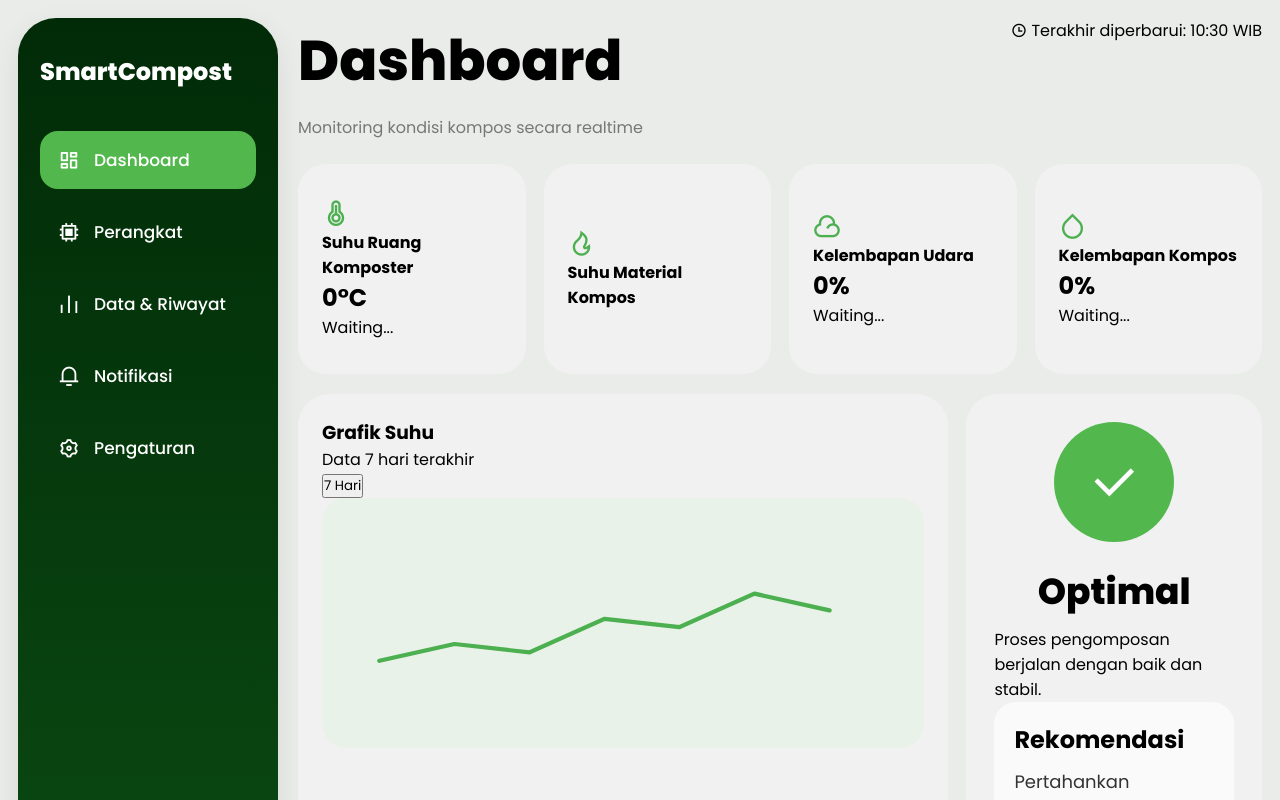
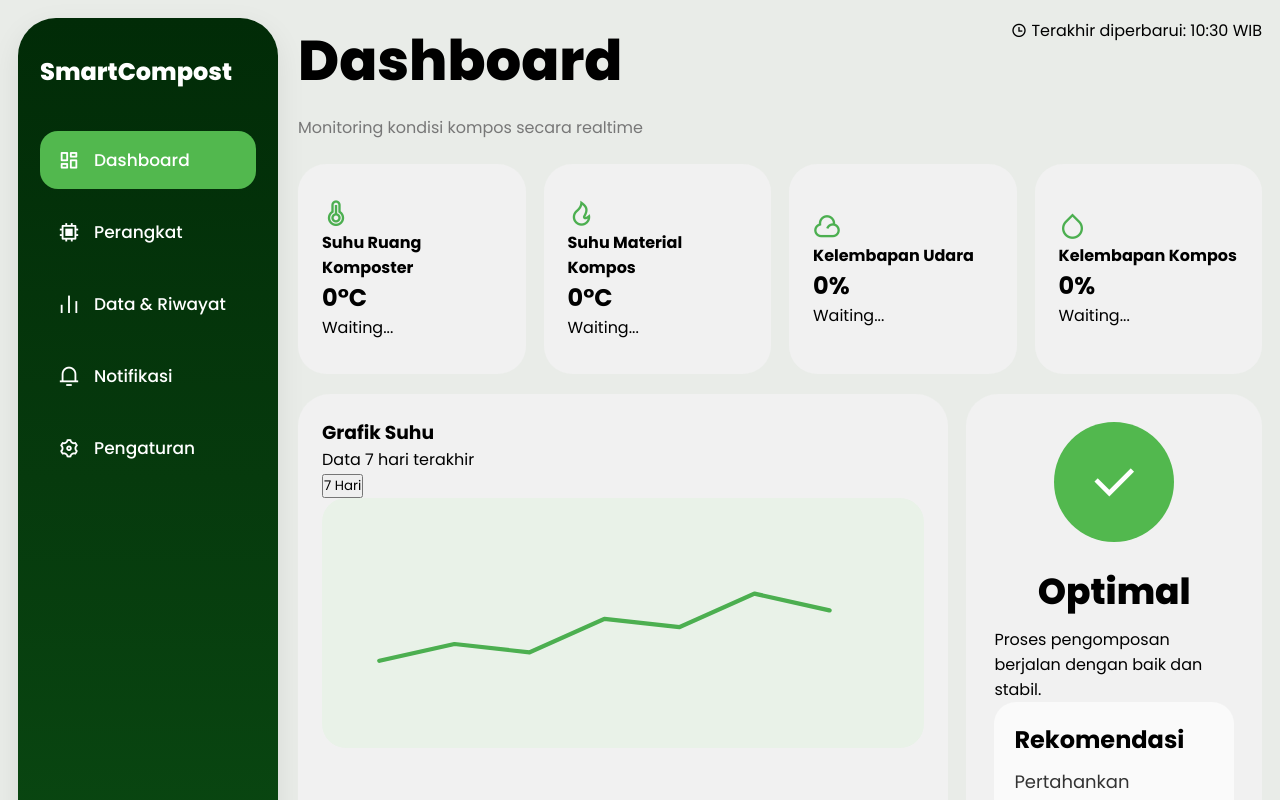
Before and after one commit to selametmaulana/Smart-Compost, a Vue app: page /dashboard in a window 1280 px wide. Shown: the top 800 px of the page. Built offline with nearby package versions, Linux system fonts and the light colour scheme; no server answers.

Commit message:
Home Page

```diff
--- a/src/views/Dashboard.vue
+++ b/src/views/Dashboard.vue
@@ -76,7 +76,8 @@
 
           <div class="sensor-info">
             <h4>Suhu Material Kompos</h4>
-
+            <h2>{{ sensor.suhu_kompos }}°C</h2>
+            <p>{{ sensor.status }}</p>
           </div>
         </div>
 
```
